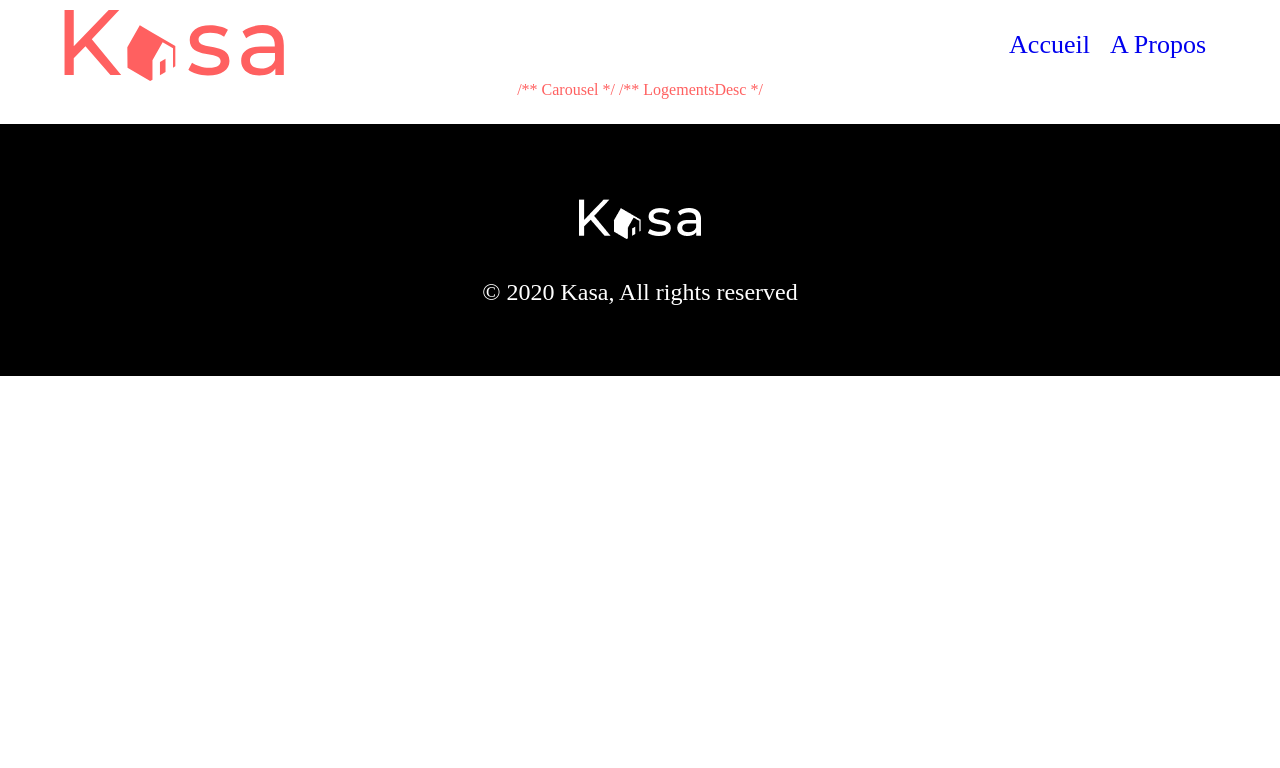
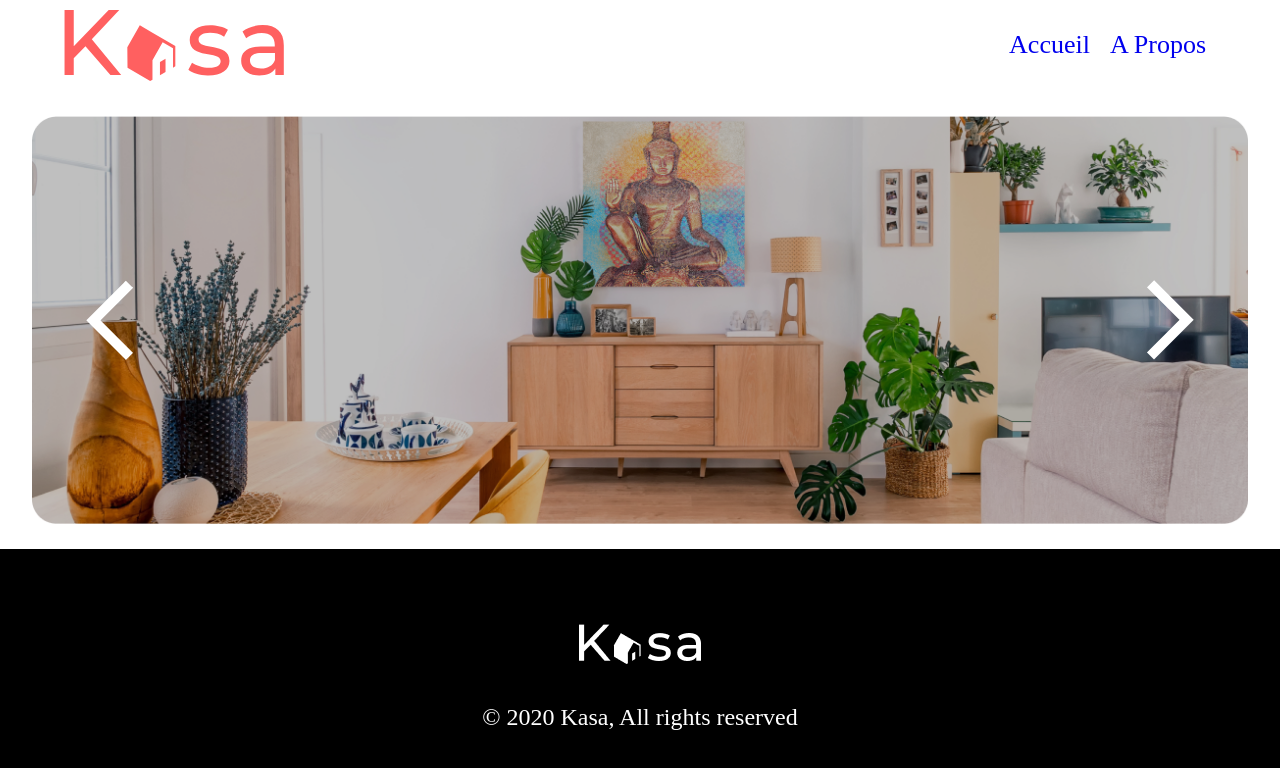
Before and after one commit to Astuki/Projet8OC, a React (Vite) app: page /logements/0979876d in a window 1280 px wide. Shown: the top 768 px of the page. Built offline with nearby package versions, Linux system fonts and the light colour scheme.

Commit message:
Visuals Carrousel

```diff
--- a/src/components/Carrousel/Carrousel.jsx
+++ b/src/components/Carrousel/Carrousel.jsx
@@ -0,0 +1,13 @@
+import carrouselImg from "../../assets/logementsCarrousel.png"
+import rightArrow from "../../assets/ArrowRight.png"
+import leftArrow from "../../assets/ArrowLeft.png"
+
+export default function Carrousel() {
+    return (
+        <div className="Wrapper-Carrousel">
+            <img className="Wrapper-Carrousel_ArrowLeft" src={leftArrow}></img>
+            <img className="Wrapper-Carrousel_carrouselImg" src={carrouselImg}></img>
+            <img className="Wrapper-Carrousel_ArrowRight" src={rightArrow}></img>
+        </div>
+    )
+}
--- a/src/components/Carrousel/_Carrousel.scss
+++ b/src/components/Carrousel/_Carrousel.scss
@@ -0,0 +1,37 @@
+
+.Wrapper-Carrousel{
+    display: flex;
+    align-items: center;
+    justify-content: center;
+    margin-top: 35px;
+    &_carrouselImg{
+        height: 100%;
+        width: 95%;
+        filter: brightness(75%); /** Bug See Below */
+    }
+    @media screen and (max-width: 700px) {
+        &_carrouselImg{
+            height: 250px;
+            object-fit: cover;
+            border-radius: 15px;
+        }
+    }
+    &_ArrowRight{
+        position: relative;
+        right: 8%;
+        width: clamp(1rem, 5vw, 6rem);
+
+    }
+    &_ArrowLeft{
+        position: relative;
+        left: 8%;
+        z-index: 1; /** Bug without the z-index Arrow disappear when filter brightness is applied BUT it's only on the left Arrow ? */
+        width: clamp(1rem, 5vw, 6rem);
+
+    }
+    @media screen and (max-width: 500px) {
+        &_ArrowLeft, &_ArrowRight {
+          width: 14px;
+        }
+    }
+}
--- a/src/components/Hug/Hug.jsx
+++ b/src/components/Hug/Hug.jsx
@@ -1,5 +1,4 @@
 import upArrow from "../../assets/ArrowForCollapseUp.png"
-import downArrow from "../../assets/ArrowForCollapseDown.png"
 import { useState } from "react"
 
 export default function Hug() {
--- a/src/components/LogementsDesc/LogementsDesc.jsx
+++ b/src/components/LogementsDesc/LogementsDesc.jsx
@@ -0,0 +1,9 @@
+
+
+export default function LogementsDesc() {
+    return (
+        <div>
+
+        </div>
+    )
+}
--- a/src/pages/logements.jsx
+++ b/src/pages/logements.jsx
@@ -4,19 +4,17 @@ import logements from '../jsondata/logements.json';
 
 import Header from '../components/Header/header';
 import Footer from '../components/Footer/Footer';
+import Carrousel from '../components/Carrousel/Carrousel';
+import LogementsDesc from '../components/LogementsDesc/LogementsDesc';
 
 export default function Lodgings() {
     const { id } = useParams();
-
-    /**{logements.map((logement) => (
-        console.log(logement.id)
-    ))} */
 
     const [lodging, setLodging] = useState(null);
     const navigate = useNavigate();
 
     useEffect(() => {
-        const selectedLodging = logements.find((lodging) => lodging.id === String(id)); /** parseInt(id) */
+        const selectedLodging = logements.find((lodging) => lodging.id === String(id));
 
         if(!selectedLodging) {
             navigate('/404');
@@ -29,9 +27,9 @@ export default function Lodgings() {
     return(
             <div>
                 <Header />
-                <main className='container-homepage'>
-                     /** Carousel */
-                     /** LogementsDesc */
+                <main className='container-logements'>
+                     <Carrousel />
+                     <LogementsDesc />
                 </main>
                 <Footer />
             </div>
--- a/src/styles/_logements.scss
+++ b/src/styles/_logements.scss
@@ -0,0 +1,4 @@
+.container-logements{
+    text-align: center;
+    padding-bottom: 25px;
+}
--- a/src/styles/main.css
+++ b/src/styles/main.css
@@ -66,6 +66,11 @@ body {
     gap: 30px 30px;
     background-color: #f7f7f7;
   }
+}
+
+.container-logements {
+  text-align: center;
+  padding-bottom: 25px;
 }
 
 /** All the Components */
@@ -300,4 +305,40 @@ p {
   height: 12px;
   transition: 0.3s ease-in;
   transform-origin: center;
+}
+
+.Wrapper-Carrousel {
+  display: flex;
+  align-items: center;
+  justify-content: center;
+  margin-top: 35px;
+}
+.Wrapper-Carrousel_carrouselImg {
+  height: 100%;
+  width: 95%;
+  filter: brightness(75%); /** Bug See Below */
+}
+@media screen and (max-width: 700px) {
+  .Wrapper-Carrousel_carrouselImg {
+    height: 250px;
+    -o-object-fit: cover;
+       object-fit: cover;
+    border-radius: 15px;
+  }
+}
+.Wrapper-Carrousel_ArrowRight {
+  position: relative;
+  right: 8%;
+  width: clamp(1rem, 5vw, 6rem);
+}
+.Wrapper-Carrousel_ArrowLeft {
+  position: relative;
+  left: 8%;
+  z-index: 1; /** Bug without the z-index Arrow disappear when filter brightness is applied BUT it's only on the left Arrow ? */
+  width: clamp(1rem, 5vw, 6rem);
+}
+@media screen and (max-width: 500px) {
+  .Wrapper-Carrousel_ArrowLeft, .Wrapper-Carrousel_ArrowRight {
+    width: 14px;
+  }
 }/*# sourceMappingURL=Main.css.map */
```
Also changed, not shown: 1 other file (tests, documents, lock files or other folders).
